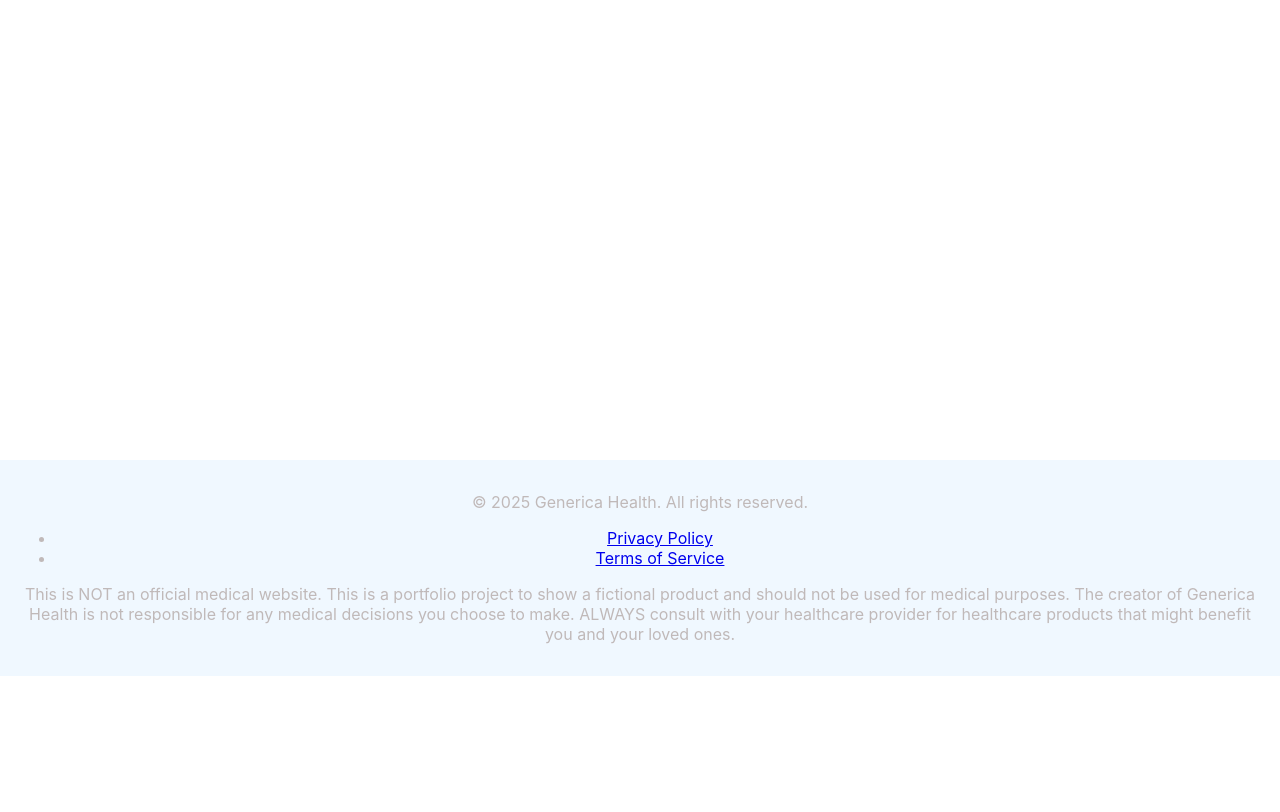
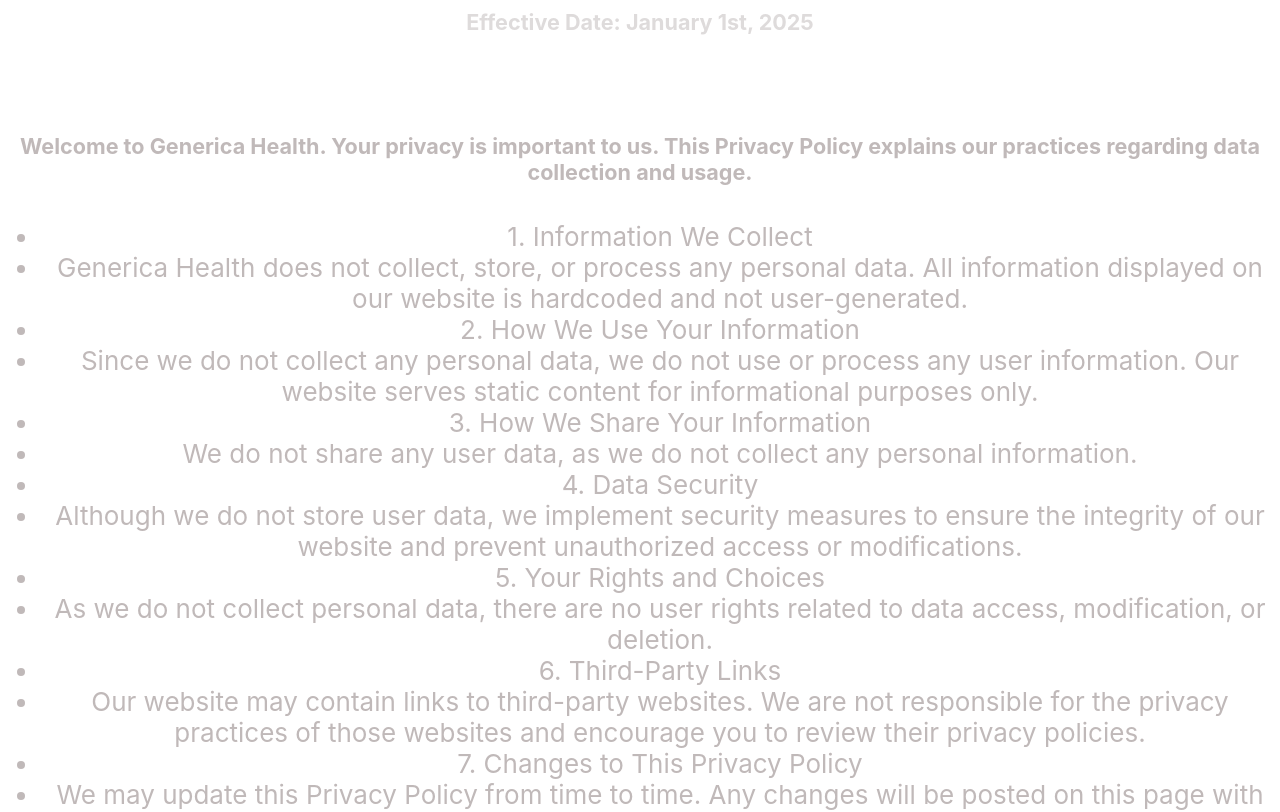
Before and after one commit to RickyFig17/Generica-Health, a React (Create React App) app: page /Privacy in a window 1280 px wide. Shown: the part 340-1152 px from the top of the page. Before the commit the page ends 1016 px from the top, so only its background shows below. Built offline with nearby package versions, Linux system fonts and the light colour scheme.

Commit message:
adding privacy

```diff
--- a/src/App.js
+++ b/src/App.js
@@ -9,6 +9,8 @@ import Header from "./Header/Header";
 import Footer from "./Footer/Footer";
 import Providers from "./Providers";
 import Brokers from "./Brokers";
+import Terms from "./Footer/Terms";
+import Privacy from "./Footer/Privacy";
 
 function App() {
   return (
@@ -24,6 +26,8 @@ function App() {
             <Route path="/employers" element={<Employers />} />
             <Route path="/providers" element={<Providers />}></Route>
             <Route path="/brokers" element={<Brokers />}></Route>
+            <Route path="/Terms" element={<Terms />}></Route>
+            <Route path="/Privacy" element={<Privacy />}></Route>
           </Routes>
         </BrowserRouter>
       </header>
--- /dev/null
+++ b/src/Footer/Privacy.js
@@ -0,0 +1,37 @@
+import React from "react";
+import TextContent from "../Text.json";
+
+function Privacy() {
+  return (
+    <>
+      <h3>{TextContent.TextContent.Privacy.privacyPolicy}</h3>
+      <h5>
+        {TextContent.TextContent.Privacy.effectiveDate}
+        {TextContent.TextContent.Privacy.januaryFirst}
+      </h5>
+      <p>
+        <h5>{TextContent.TextContent.Privacy.welcome}</h5>
+        <ul>
+          <li>{TextContent.TextContent.Privacy.collectingInfo}</li>
+          <li>{TextContent.TextContent.Privacy.noInfoCollection}</li>
+          <li>{TextContent.TextContent.Privacy.usingInfo}</li>
+          <li>{TextContent.TextContent.Privacy.noInfoUsage}</li>
+          <li>{TextContent.TextContent.Privacy.sharingInfo}</li>
+          <li>{TextContent.TextContent.Privacy.noInfoSharing}</li>
+          <li>{TextContent.TextContent.Privacy.dataSecurity}</li>
+          <li>{TextContent.TextContent.Privacy.dataSecurityImplementation}</li>
+          <li>{TextContent.TextContent.Privacy.yourRights}</li>
+          <li>{TextContent.TextContent.Privacy.noDataCollection}</li>
+          <li>{TextContent.TextContent.Privacy.thirdPartyLinks}</li>
+          <li>{TextContent.TextContent.Privacy.thirdPartyWebsites}</li>
+          <li>{TextContent.TextContent.Privacy.changesToPrivacyPolicy}</li>
+          <li>{TextContent.TextContent.Privacy.privacyPolicyUpdates}</li>
+          <li>{TextContent.TextContent.Privacy.genericaHealth}</li>
+          <li>{TextContent.TextContent.Privacy.thankYou}</li>
+        </ul>
+      </p>
+    </>
+  );
+}
+
+export default Privacy;
--- /dev/null
+++ b/src/Footer/Terms.js
@@ -0,0 +1,7 @@
+import React from "react";
+
+function Terms() {
+  return <h3>Terms Of Service</h3>;
+}
+
+export default Terms;
--- a/src/Text.json
+++ b/src/Text.json
@@ -5,6 +5,28 @@
       "privacy": "Privacy Policy",
       "terms": "Terms of Service",
       "disclaimer": "This is NOT an official medical website. This is a portfolio project to show a fictional product and should not be used for medical purposes. The creator of Generica Health is not responsible for any medical decisions you choose to make. ALWAYS consult with your healthcare provider for healthcare products that might benefit you and your loved ones."
+    },
+    "Privacy": {
+      "privacyPolicy": "Privacy Policy",
+      "effectiveDate": "Effective Date: ",
+      "januaryFirst": "January 1st, 2025",
+      "welcome": "Welcome to Generica Health. Your privacy is important to us. This Privacy Policy explains our practices regarding data collection and usage.",
+      "collectingInfo": "1. Information We Collect",
+      "noInfoCollection": "Generica Health does not collect, store, or process any personal data. All information displayed on our website is hardcoded and not user-generated.",
+      "usingInfo": "2. How We Use Your Information",
+      "noInfoUsage": "Since we do not collect any personal data, we do not use or process any user information. Our website serves static content for informational purposes only.",
+      "sharingInfo": "3. How We Share Your Information",
+      "noInfoSharing": "We do not share any user data, as we do not collect any personal information.",
+      "dataSecurity": "4. Data Security",
+      "dataSecurityImplementation": "Although we do not store user data, we implement security measures to ensure the integrity of our website and prevent unauthorized access or modifications.",
+      "yourRights": "5. Your Rights and Choices",
+      "noDataCollection": "As we do not collect personal data, there are no user rights related to data access, modification, or deletion.",
+      "thirdPartyLinks": "6. Third-Party Links",
+      "thirdPartyWebsites": "Our website may contain links to third-party websites. We are not responsible for the privacy practices of those websites and encourage you to review their privacy policies.",
+      "changesToPrivacyPolicy": "7. Changes to This Privacy Policy",
+      "privacyPolicyUpdates": "We may update this Privacy Policy from time to time. Any changes will be posted on this page with the updated effective date.",
+      "genericaHealth": "Generica Health",
+      "thankYou": "Thank you for visiting Generica Health."
     },
     "Ifp": {
       "ifpTitle": "Individual And Family Plan",
```
